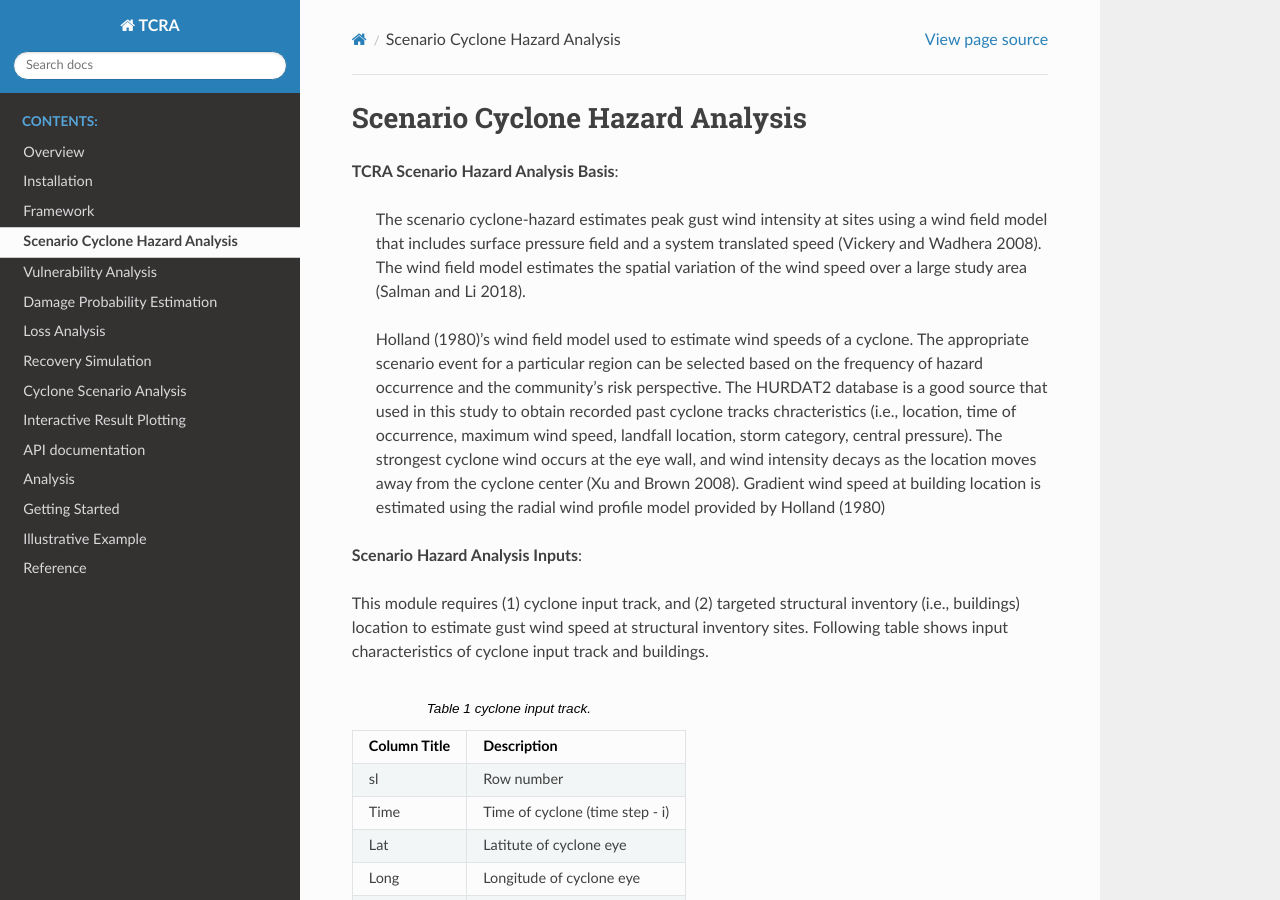
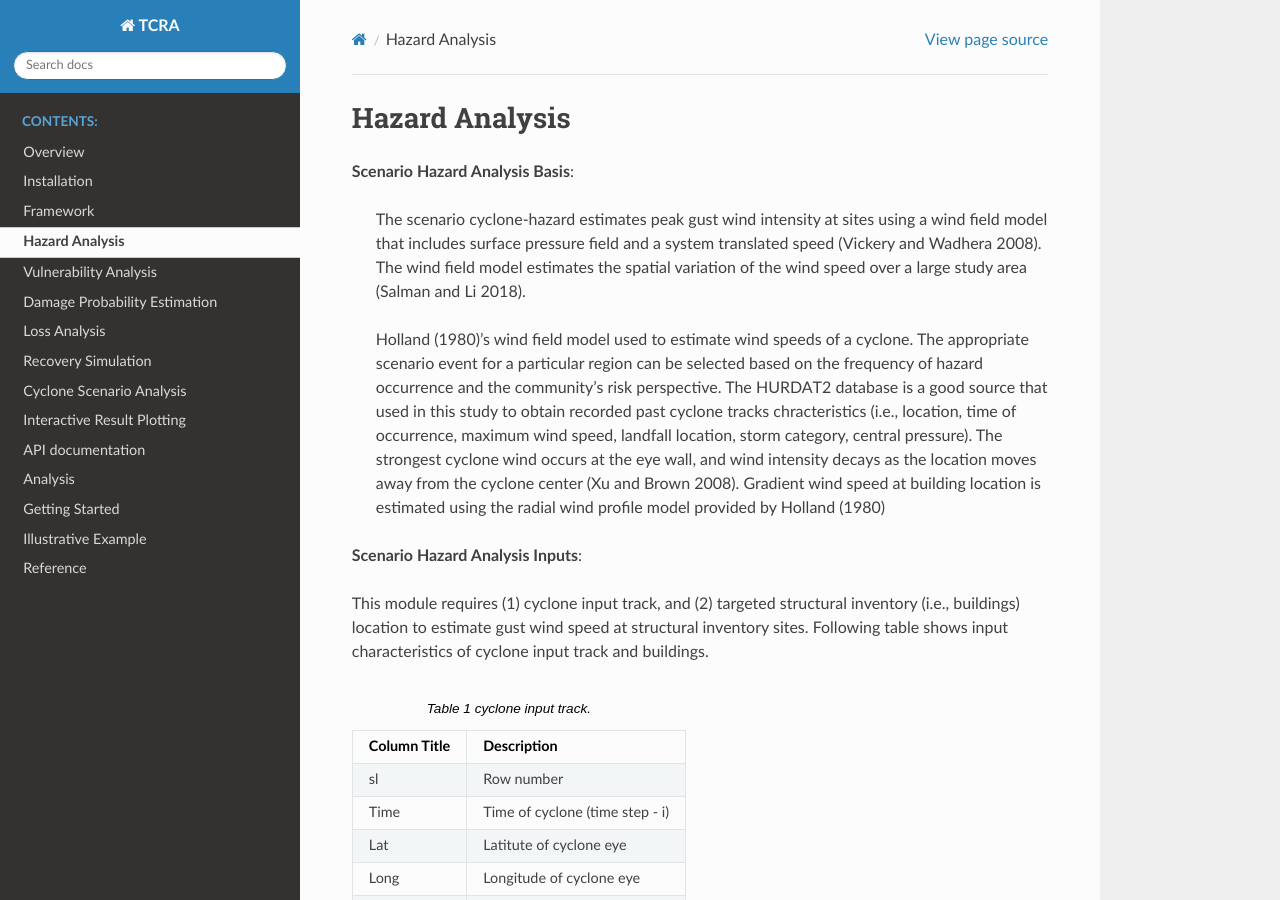
Before and after one commit to rxm562/TCRA, a Sphinx documentation site: the page built from docs/source/hazard.rst, in a window 1280 px wide and 900 px high. Built offline with Sphinx 7.4.7 and the Read the Docs theme 2.0.0, drawn with Linux system fonts in a browser that asks for light colours.

Commit message:
Update hazard.rst

```diff
--- a/docs/source/hazard.rst
+++ b/docs/source/hazard.rst
@@ -2,11 +2,11 @@
 
     \newpage
 
-Scenario Cyclone Hazard Analysis
+Hazard Analysis
 ======================================
 .. include:: <isonum.txt>
 
-**TCRA Scenario Hazard Analysis Basis**:
+**Scenario Hazard Analysis Basis**:
 
 
     The scenario cyclone-hazard estimates peak gust wind intensity at sites using a wind field model that includes surface pressure field and a system translated speed (Vickery and Wadhera 2008). The wind field model estimates the spatial variation of the wind speed over a large study area (Salman and Li 2018).
```
